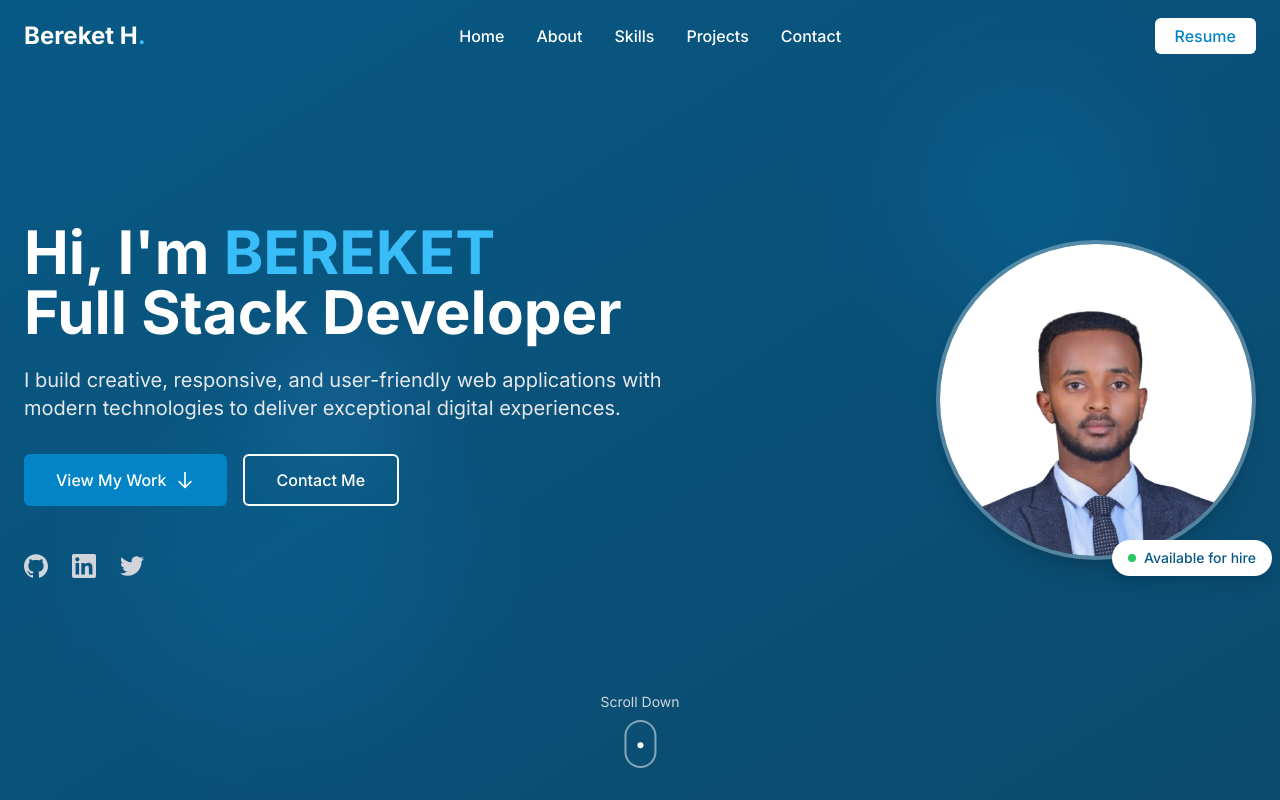
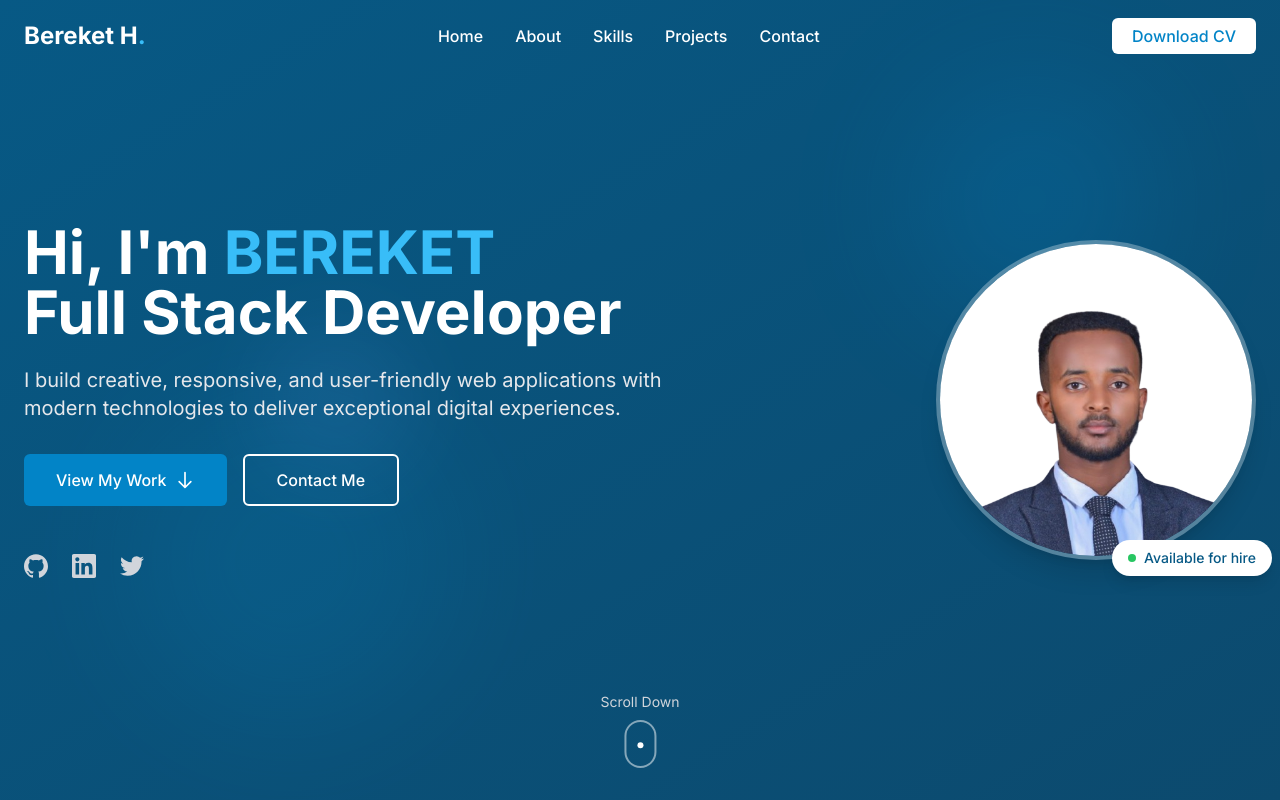
Before and after one commit to bereket-7/portfolio, a React (Vite) app: page / in a window 1280 px wide. Shown: the top 800 px of the page. Built offline with nearby package versions, Linux system fonts and the light colour scheme.

Commit message:
resume fix

```diff
--- a/src/components/layout/Header.jsx
+++ b/src/components/layout/Header.jsx
@@ -162,15 +162,14 @@ function Header() {
           <div className="hidden md:block">
             <a
               href="/resume.pdf"
-              target="_blank"
-              rel="noopener noreferrer"
+              download="Bereket-CV.pdf"
               className={`px-5 py-2 rounded-md font-medium ${
                 isScrolled || !isHomePage
                   ? "bg-primary-600 text-white hover:bg-primary-700"
                   : "bg-white text-primary-600 hover:bg-opacity-90"
               } transition`}
             >
-              Resume
+              Download CV
             </a>
           </div>
 
@@ -320,11 +319,14 @@ function Header() {
           )}
           <a
             href="/resume.pdf"
-            target="_blank"
-            rel="noopener noreferrer"
-            className="px-5 py-2 rounded-md bg-primary-600 text-white font-medium hover:bg-primary-700 transition text-center"
+            download="Bereket-CV.pdf"
+            className={`px-5 py-2 rounded-md font-medium ${
+              isScrolled || !isHomePage
+                ? "bg-primary-600 text-white hover:bg-primary-700"
+                : "bg-white text-primary-600 hover:bg-opacity-90"
+            } transition`}
           >
-            Resume
+            Download CV
           </a>
         </nav>
       </div>
```
Also changed, not shown: 1 other file (tests, documents, lock files or other folders).
